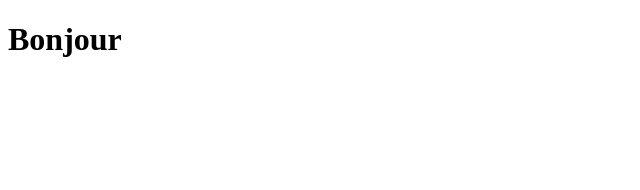
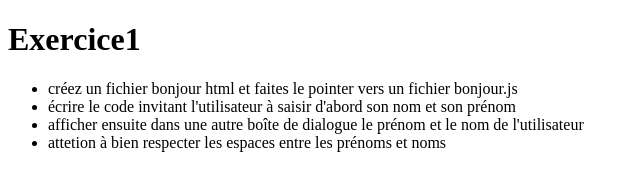
Before and after one commit to Bakary78/JavaScript, a plain HTML site: page bonjour.html in a window 1280 px wide. Shown: the whole page, without its empty margins (0-640 px from the left). Drawn offline with Linux system fonts and the light colour scheme.

Commit message:
Correction exercices

```diff
--- a/bonjour.html
+++ b/bonjour.html
@@ -4,9 +4,16 @@
     <meta charset="UTF-8">
     <meta name="viewport" content="width=device-width, initial-scale=1.0">
     <title>Document</title>
+    <link rel="stylesheet" href="script.js">
 </head>
 <body>
-    <h1>Bonjour</h1>
+    <h1>Exercice1</h1>
 
 </body>
+<ul>
+    <li>créez un fichier bonjour html et faites le pointer vers un fichier bonjour.js</li>
+    <li>écrire le code invitant l'utilisateur à saisir d'abord son nom et son prénom </li>
+    <li>afficher ensuite dans une autre boîte de dialogue le prénom et le nom de l'utilisateur</li>
+    <li>attetion à bien respecter les espaces entre les prénoms et noms</li>
+</ul>
 </html>
```
Also changed, not shown: bonjour.js (+8 -0 lines), 1 other file.
